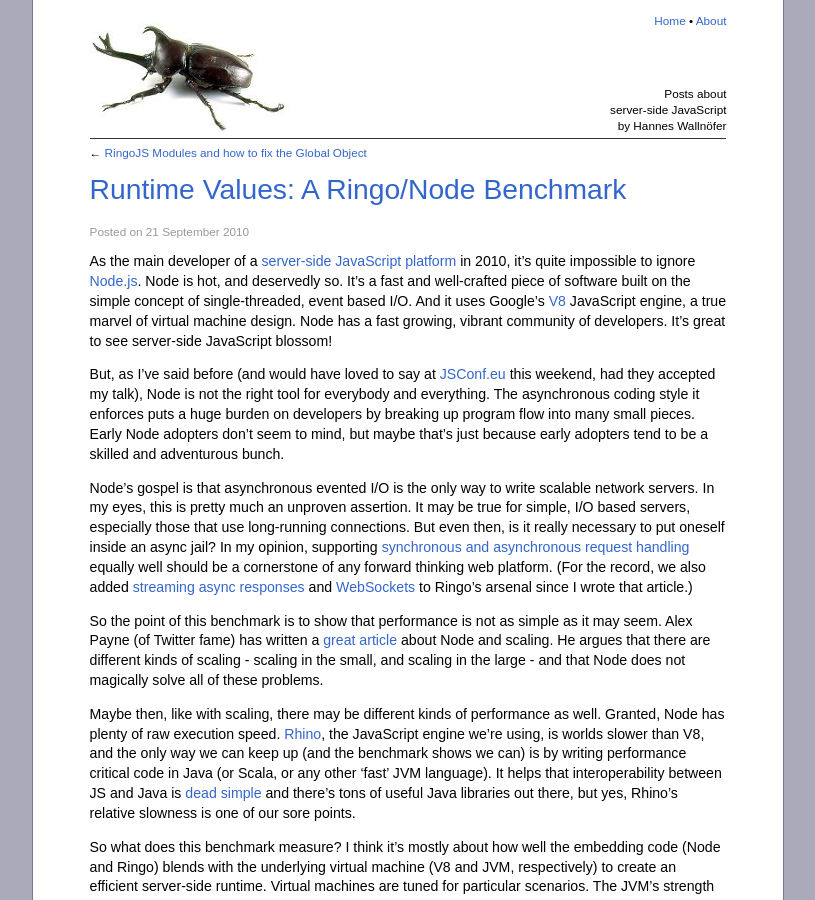
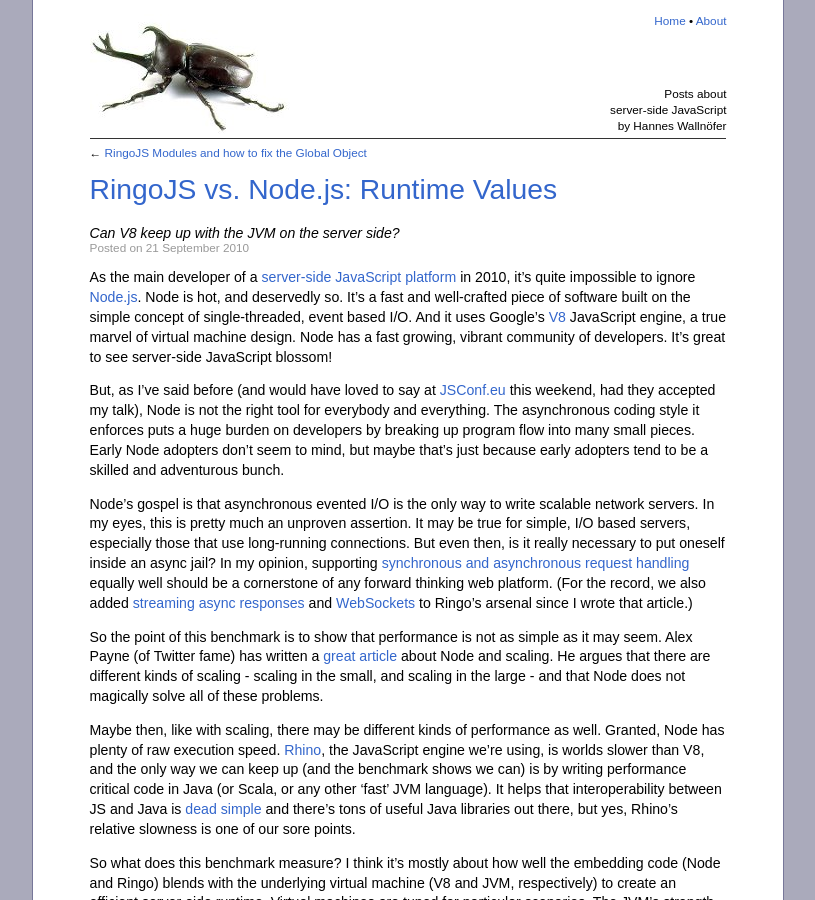
Before and after one commit to hns/hns.github.com, a Jekyll site: the page built from _posts/2010-09-21-benchmark.md, in a window 1280 px wide and 900 px high. Shown: the whole window, without its empty margins (232-1047 px from the left). Built offline with Jekyll 4.4.1, drawn with Linux system fonts in a browser that asks for light colours; comment, search, counter and statistics services are not loaded.

Commit message:
Change title of last post and add subtitle

```diff
--- a/_layouts/post.html
+++ b/_layouts/post.html
@@ -14,7 +14,7 @@ layout: base
 {% endif %}
 
 <h1 style="clear: both;"><a href='{{ page.url }}'>{{ page.title }}</a></h1>
-
+<div style="font-style:italic;">{{ page.subtitle }}</div>
 <div class="date">Posted on {{ page.date | date_to_long_string }}</div>
 
 {{ content }}
--- a/_posts/2010-09-21-benchmark.md
+++ b/_posts/2010-09-21-benchmark.md
@@ -1,6 +1,7 @@
 ---
 layout: post
-title: "Runtime Values: A Ringo/Node Benchmark"
+title: "RingoJS vs. Node.js: Runtime Values"
+subtitle: "Can V8 keep up with the JVM on the server side?"
 ---
 
 As the main developer of a [server-side JavaScript platform][ringojs] in 2010,
```
